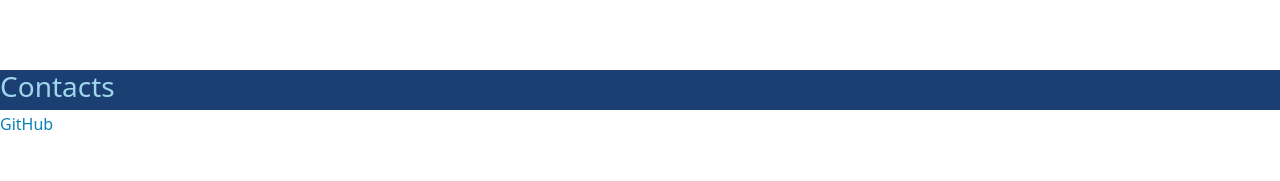
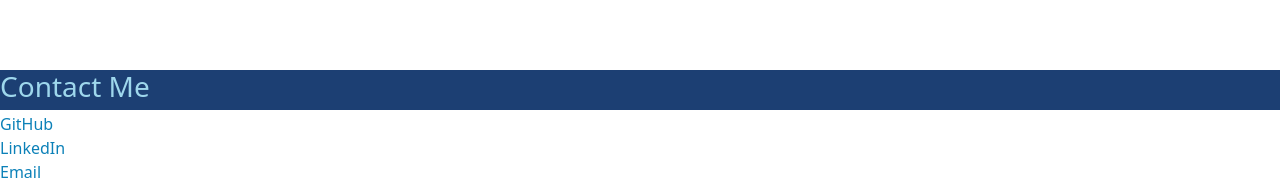
Before and after one commit to Ashloraptor/AshLowe-Portfolio, a React (Vite) app: page / in a window 1280 px wide. Shown: the part 710-891 px from the top of the page. Before the commit the page ends 846 px from the top, so only its background shows below. Built offline with nearby package versions, Linux system fonts and the light colour scheme.

Commit message:
In place of contact page, revamped Contact Me footer.

```diff
--- a/src/components/Nav.jsx
+++ b/src/components/Nav.jsx
@@ -18,9 +18,9 @@ export default function Nav({currentPage, handlePageChange}) {
                     Portfolio
                 </Link>,
 
-                // <Link key={3} className="nav-link text-light" to="/contact">
-                //     Contact
-                // </Link>,
+                <Link key={3} className="nav-link text-light" to="/contact">
+                    Contact
+                </Link>,
 
                 <Link key={4} className="nav-link text-light" to="/resume">
                     Resume
--- a/src/components/PortfolioContainer.jsx
+++ b/src/components/PortfolioContainer.jsx
@@ -36,8 +36,13 @@ export default function PortfolioContainer() {
       <main className="mx-3">{renderPage()}</main>
       <footer  id="footer">
       <address>
-          <h3 id="Contact">Contacts</h3>
+          <h3 id="Contact">Contact Me</h3>
           <a href="https://github.com/Ashloraptor">GitHub</a>
+          <br></br>
+          <a href="https://www.linkedin.com/in/ashley-lowe-5369a9310/">LinkedIn</a>
+          <br></br>
+          <a href="mailto:ashloraptor@gmail.com?subject=Employment Opportunity">Email</a>
+          <br></br>
       </address>
   </footer>
     </div>
```
